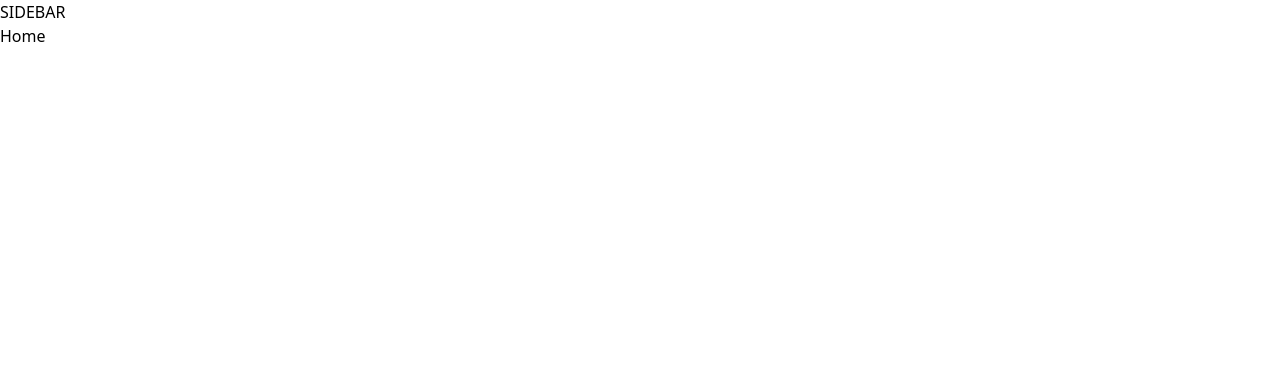
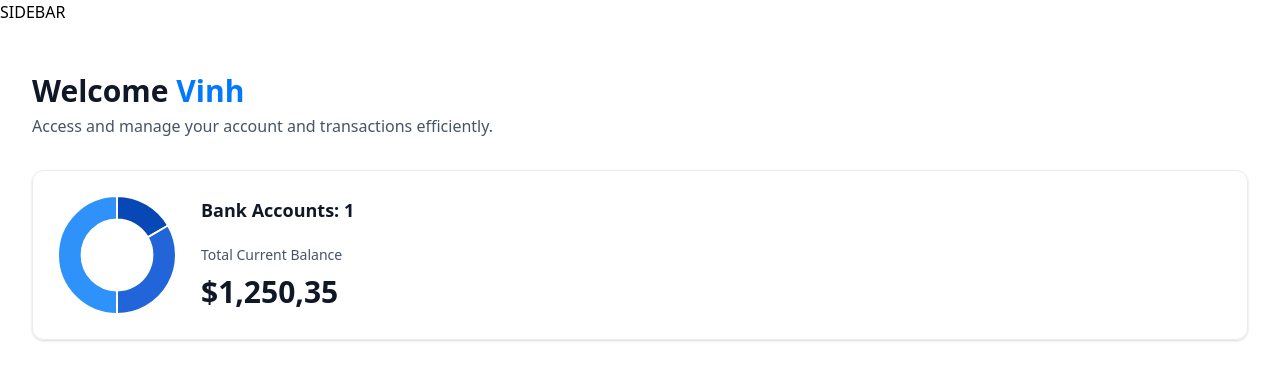
Before and after one commit to vinhbt241/banking-app, a Next.js app: page / in a window 1280 px wide. Shown: the top 380 px of the page. Built offline with nearby package versions, Linux system fonts and the light colour scheme.

Commit message:
add components for Homepage

```diff
--- a/app/(root)/page.tsx
+++ b/app/(root)/page.tsx
@@ -1,7 +1,29 @@
+import HeaderBox from "@/components/HeaderBox"
+import TotalBalanceBox from "@/components/TotalBalanceBox"
 import React from "react"
 
 const Home = () => {
-  return <div>Home</div>
+  const loggedIn = { firstName: "Vinh" }
+
+  return (
+    <section className="home">
+      <div className="home-content">
+        <header className="home-header">
+          <HeaderBox
+            type="greeting"
+            title="Welcome"
+            user={loggedIn?.firstName || "Guest"}
+            subtext="Access and manage your account and transactions efficiently."
+          />
+          <TotalBalanceBox
+            accounts={[]}
+            totalBanks={1}
+            totalCurrentBalance={1250.35}
+          />
+        </header>
+      </div>
+    </section>
+  )
 }
 
 export default Home
--- /dev/null
+++ b/components/AnimatedCounter.tsx
@@ -0,0 +1,14 @@
+"use client"
+
+import React from "react"
+import CountUp from "react-countup"
+
+const AnimatedCounter = ({ amount }: { amount: number }) => {
+  return (
+    <div className="w-full">
+      <CountUp end={amount} decimals={2} decimal="," prefix="$" />
+    </div>
+  )
+}
+
+export default AnimatedCounter
--- /dev/null
+++ b/components/DoughnutChart.tsx
@@ -0,0 +1,36 @@
+"use client"
+
+import React from "react"
+import { Chart as ChartJS, ArcElement, Tooltip, Legend } from "chart.js"
+import { Doughnut } from "react-chartjs-2"
+
+ChartJS.register(ArcElement, Tooltip, Legend)
+
+const DoughnutChart = ({ accounts }: DoughnutChartProps) => {
+  const data = {
+    datasets: [
+      {
+        label: "Banks",
+        data: [1250, 2500, 3750],
+        backgroundColor: ["#0747b6", "#2265d8", "#2f91fa"],
+      },
+    ],
+    labels: ["Bank 1", "Bank 2", "Bank 3"],
+  }
+
+  return (
+    <Doughnut
+      data={data}
+      options={{
+        cutout: "60%",
+        plugins: {
+          legend: {
+            display: false,
+          },
+        },
+      }}
+    />
+  )
+}
+
+export default DoughnutChart
--- /dev/null
+++ b/components/HeaderBox.tsx
@@ -0,0 +1,22 @@
+import React from "react"
+
+const HeaderBox = ({
+  type = "title",
+  title,
+  subtext,
+  user,
+}: HeaderBoxProps) => {
+  return (
+    <div className="header-box">
+      <h1 className="header-box-title">
+        {title}
+        {type === "greeting" && (
+          <span className="text-bankGradient">&nbsp;{user}</span>
+        )}
+      </h1>
+      <p className="header-box-subtext">{subtext}</p>
+    </div>
+  )
+}
+
+export default HeaderBox
--- /dev/null
+++ b/components/TotalBalanceBox.tsx
@@ -0,0 +1,30 @@
+import React from "react"
+import AnimatedCounter from "./AnimatedCounter"
+import DoughnutChart from "./DoughnutChart"
+
+const TotalBalanceBox = ({
+  accounts,
+  totalBanks,
+  totalCurrentBalance,
+}: TotlaBalanceBoxProps) => {
+  return (
+    <section className="total-balance">
+      <div className="total-balance-chart">
+        <DoughnutChart accounts={accounts} />
+      </div>
+
+      <div className="flex flex-col gap-6">
+        <h2 className="header-2">Bank Accounts: {totalBanks}</h2>
+        <div className="flex flex-col gap-2">
+          <p className="total-balance-label">Total Current Balance</p>
+
+          <div className="total-balance-amount flex-center gap-2">
+            <AnimatedCounter amount={totalCurrentBalance} />
+          </div>
+        </div>
+      </div>
+    </section>
+  )
+}
+
+export default TotalBalanceBox
--- a/package.json
+++ b/package.json
@@ -10,11 +10,15 @@
   },
   "dependencies": {
     "@radix-ui/react-slot": "^1.1.0",
+    "chart.js": "^4.4.7",
     "class-variance-authority": "^0.7.1",
     "clsx": "^2.1.1",
     "lucide-react": "^0.462.0",
     "next": "15.0.3",
+    "query-string": "^9.1.1",
     "react": "19.0.0-rc-66855b96-20241106",
+    "react-chartjs-2": "^5.2.0",
+    "react-countup": "^6.5.3",
     "react-dom": "19.0.0-rc-66855b96-20241106",
     "tailwind-merge": "^2.5.5",
     "tailwindcss-animate": "^1.0.7"
```
Also changed, not shown: lib/utils.ts (+48 -48 lines), 1 other file (tests, documents, lock files or other folders).
